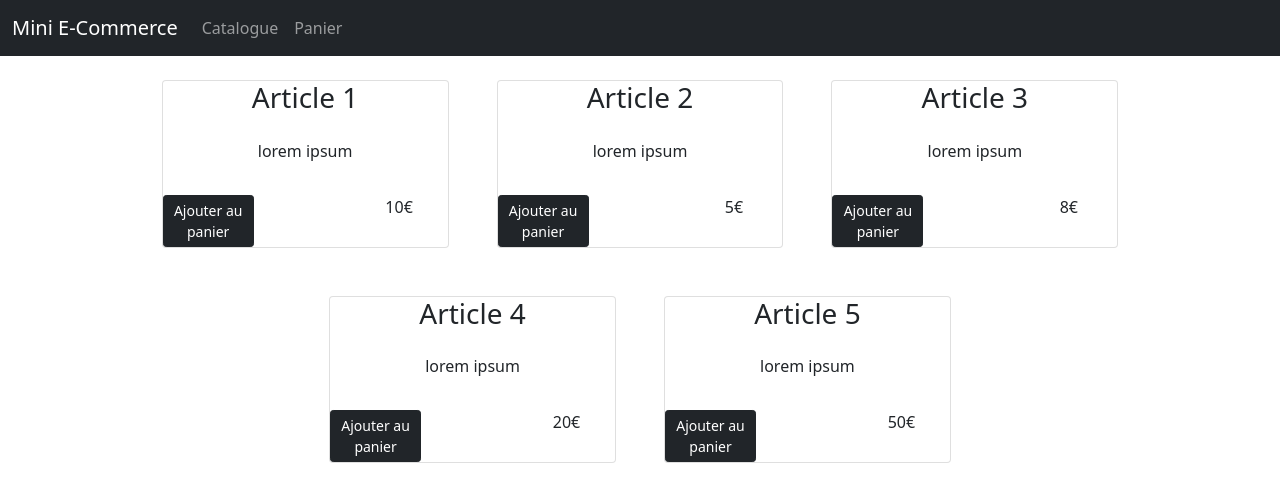
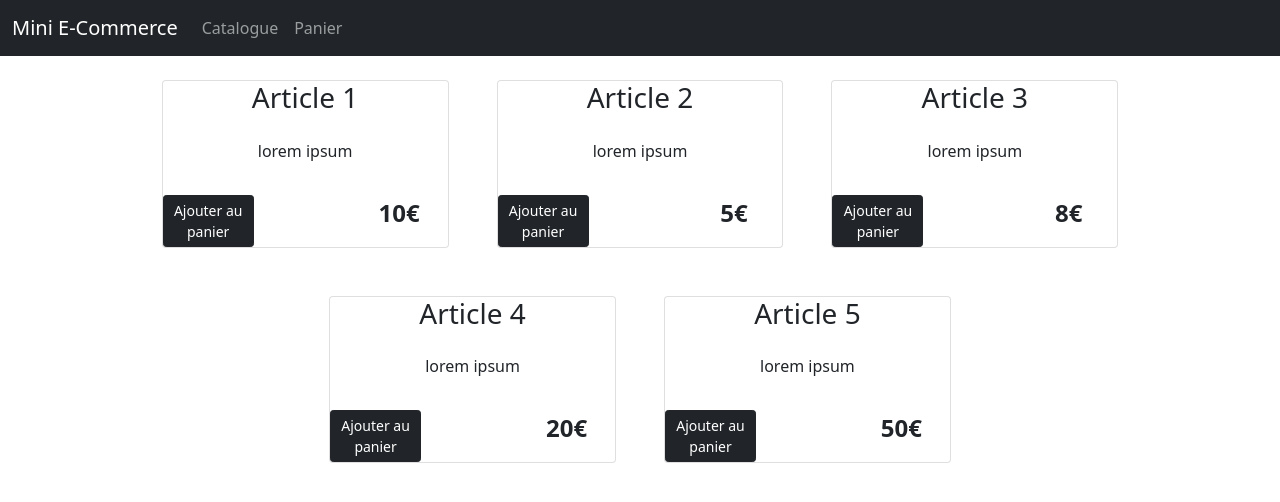
Before and after one commit to EdouardQ/react-h3-eval2, a React (Create React App) app: page / in a window 1280 px wide. Shown: the top 502 px of the page. Built offline with nearby package versions, Linux system fonts and the light colour scheme; the HTML template or start-up script is replaced by a standard one.

Commit message:
commit 4

```diff
--- a/src/App.css
+++ b/src/App.css
@@ -51,3 +51,7 @@
   margin-right: 20%;
   width: 60%;
 }
+
+.price {
+  font-size: x-large;
+}
--- a/src/components/Form.jsx
+++ b/src/components/Form.jsx
@@ -23,14 +23,17 @@ export const Form = () => {
     if (
       name.length > 0 &&
       email.length > 0 &&
-      address.length > 0 &&
-      commentary.length > 0
+      email.includes("@") &&
+      email.includes(".") &&
+      address.length > 0
     ) {
       profilCont.setProfil({ ...form });
       navigate("/validation");
     } else {
       e.preventDefault();
-      alert("veuillez compléter les champs ");
+      alert(
+        "veuillez compléter les champs et/ou veillez saisir une adresse email valide."
+      );
     }
   }
 
--- a/src/components/Product.jsx
+++ b/src/components/Product.jsx
@@ -13,7 +13,9 @@ export const Product = (props) => {
           Ajouter au panier
         </button>
         <span className="col" />
-        <div className="col">{props.product.price}€</div>
+        <div className="col">
+          <b className="price">{props.product.price}€</b>
+        </div>
       </div>
     </div>
   );
```
